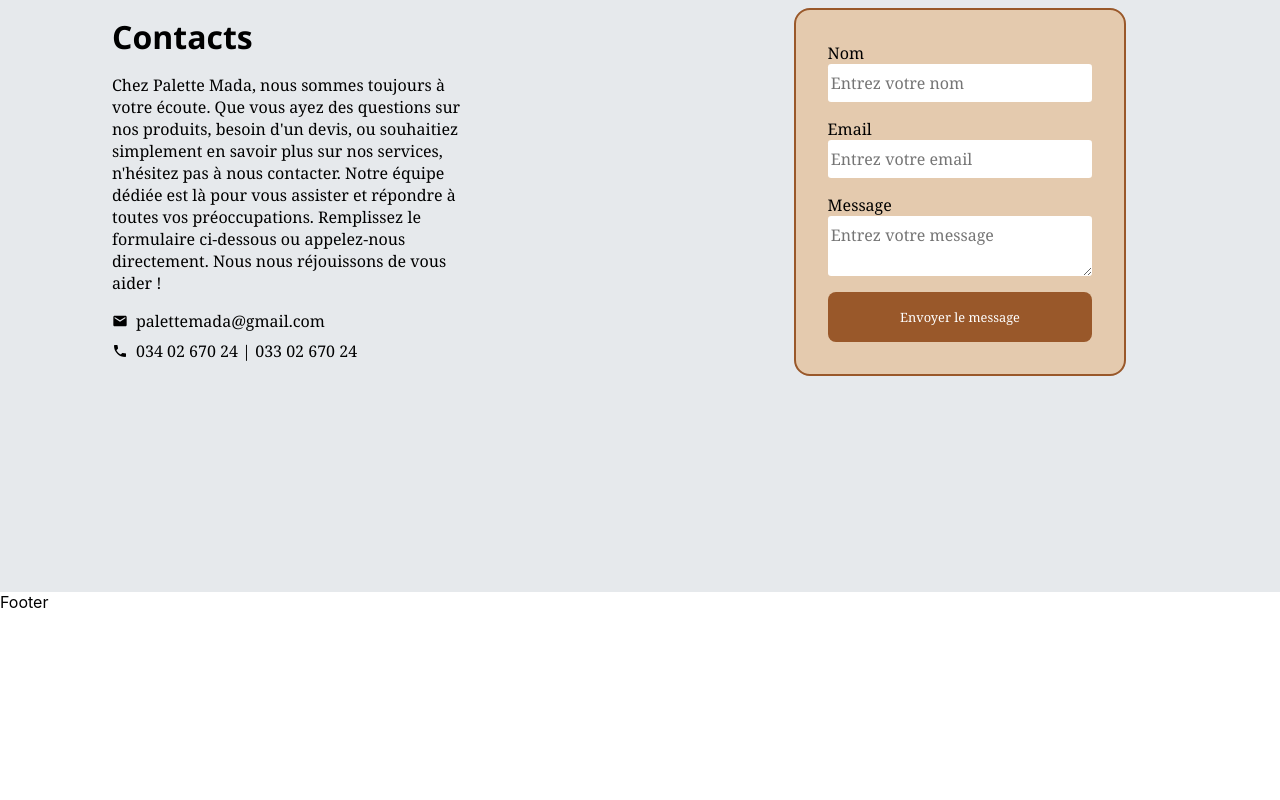
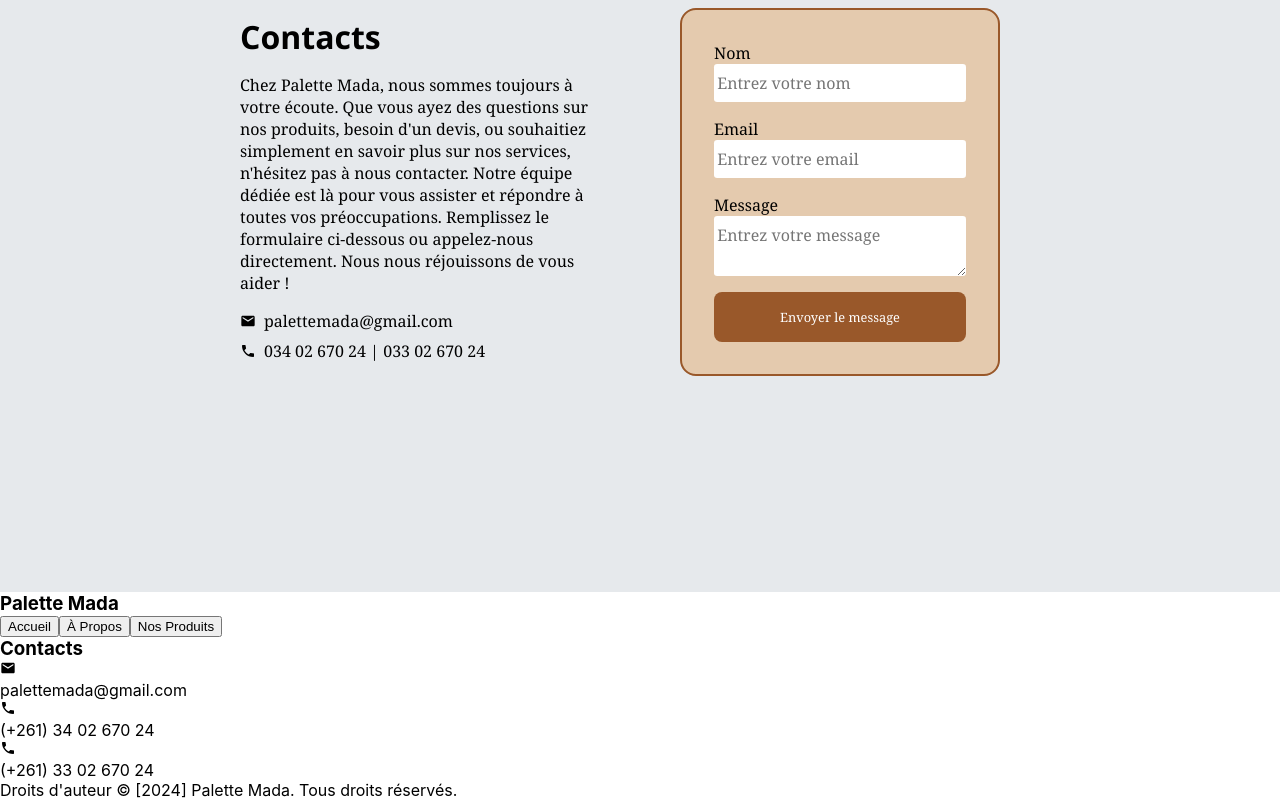
Before and after one commit to ManohisoaVicky/palette_mada, a React (Create React App) app: page / in a window 1280 px wide. Shown: the part 2608-3408 px from the top of the page. Before the commit the page ends 3220 px from the top, so only its background shows below. Built offline with nearby package versions, Linux system fonts and the light colour scheme.

Commit message:
added main content for footer

```diff
--- a/src/App.css
+++ b/src/App.css
@@ -261,6 +261,7 @@
   display: flex;
 
   background-color: var(--light-blue);
+  padding: 0 15rem;
 }
 
 .contact-content,
@@ -269,7 +270,6 @@
   flex-direction: column;
   justify-content: center;
   width: 50%;
-  padding: 0 7rem;
 }
 
 .contact-content > h2 {
@@ -346,3 +346,5 @@
 form > button:hover {
   cursor: pointer;
 }
+
+/*--------------------------------------- Footer Styles ----------------------------------------------*/
--- a/src/App.tsx
+++ b/src/App.tsx
@@ -1,25 +1,24 @@
-import React from 'react';
-import './App.css';
-import Navbar from './components/elements/Navbar';
-import HomeSection from './components/sections/HomeSection';
-import AboutSection from './components/sections/AboutSection';
-import ProductSection from './components/sections/ProductSection';
-import ContactSection from './components/sections/ContactSection';
-import Footer from './components/elements/Footer';
+import React from "react";
+import "./App.css";
+import Navbar from "./components/elements/Navbar";
+import HomeSection from "./components/sections/HomeSection";
+import AboutSection from "./components/sections/AboutSection";
+import ProductSection from "./components/sections/ProductSection";
+import ContactSection from "./components/sections/ContactSection";
+import Footer from "./components/elements/Footer";
 
 function App() {
-
   function scrollTo(id: string) {
-    const element = document.getElementById(id)
+    const element = document.getElementById(id);
     element?.scrollIntoView({
-      behavior: 'smooth'
-    })
+      behavior: "smooth",
+    });
   }
 
   return (
     <div className="App">
       <header>
-        <Navbar scrollTo={scrollTo}/>
+        <Navbar scrollTo={scrollTo} />
       </header>
       <main>
         <HomeSection />
@@ -28,7 +27,7 @@
         <ContactSection />
       </main>
       <footer>
-        <Footer />
+        <Footer scrollTo={scrollTo} />
       </footer>
     </div>
   );
--- a/src/components/elements/Footer.tsx
+++ b/src/components/elements/Footer.tsx
@@ -1,9 +1,39 @@
-import React from 'react'
+import React from "react";
+import { MdEmail, MdPhone } from "react-icons/md"; // Material Design icons
 
-function Footer() {
-  return (
-    <div>Footer</div>
-  )
+interface FooterProps {
+  scrollTo: (id: string) => void;
 }
 
-export default Footer
+function Footer({ scrollTo }: FooterProps) {
+  return (
+    <div>
+      <div className="footer-main">
+        <div>
+          <h3>Palette Mada</h3>
+          <button className="footer-btn">Accueil</button>
+          <button className="footer-btn">À Propos</button>
+          <button className="footer-btn">Nos Produits</button>
+        </div>
+        <div>
+          <h3>Contacts</h3>
+          <div>
+            <MdEmail />
+            <p>palettemada@gmail.com</p>
+          </div>
+          <div>
+            <MdPhone />
+            <p>(+261) 34 02 670 24</p>
+          </div>
+          <div>
+            <MdPhone />
+            <p>(+261) 33 02 670 24</p>
+          </div>
+        </div>
+      </div>
+      <p>Droits d'auteur © [2024] Palette Mada. Tous droits réservés.</p>
+    </div>
+  );
+}
+
+export default Footer;
```
